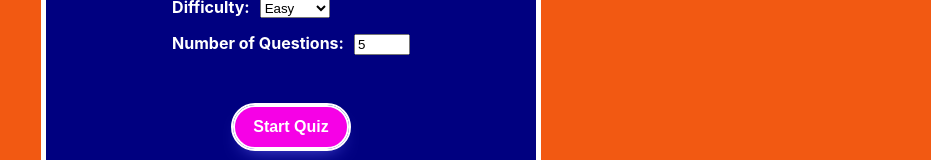
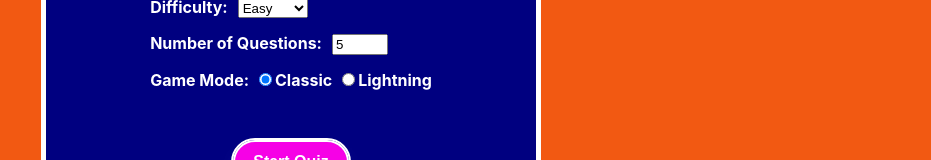
Before and after one commit to ShyLee873/BrainBash, a React (Create React App) app: page / in a window 1280 px wide. Shown: the part 387-547 px from the top of the page, without its empty margins (349-1280 px from the left). Built offline with nearby package versions, Linux system fonts and the light colour scheme; no server answers.

Commit message:
implemented classic/lightning mode

```diff
--- a/src/App.js
+++ b/src/App.js
@@ -23,7 +23,10 @@ export default function App() {
   const [showScore, setShowScore] = useState(false);
   const [answerHistory, setAnswerHistory] = useState([]);
   const [theme, setTheme] = useState(getInitialTheme);
+  const [timeLeft, setTimeLeft] = useState(5);
+  const [timeUp, setTimeUp] = useState(false);
   const [retryTick, setRetryTick] = useState(0);
+  const isLightingMode = quizSettings?.mode === "lightning";
     // StrictMode guard to prevent double fetch for same request in dev
   const lastRequestKeyRef = useRef(null);
   const retryFetch = useCallback (() => {
@@ -43,6 +46,48 @@ export default function App() {
   const toggleTheme = () => {
     setTheme((t) => (t === "dark" ? "light" : "dark"));
   };
+
+  // Timer effect
+  useEffect(() => {
+    if (!quizSettings || showScore) return;
+    if (!isLightingMode) return;
+    if (quizSettings.length === 0) return;
+    if (timeUp) return;
+
+    if (timeLeft <= 0) {
+      setTimeUp(true);
+      return;
+    }
+
+    const timer = setTimeout(() => {
+      setTimeLeft((prev) => prev - 1);
+    }, 500);
+
+    return () => clearTimeout(timer);
+  }, [quizSettings, questions, showScore, timeLeft, timeUp]);
+
+  // Reset timer when question changes
+  useEffect(() => {
+    if (isLightingMode) {
+      setTimeLeft(10);
+      setTimeUp(false);
+    }
+  }, [currentIndex, quizSettings]);
+
+  // Tiny pause when time runs out
+  useEffect(() => {
+    if (!timeUp) return;
+    if (!isLightingMode) return;
+
+    const currentQuestion = questions[currentIndex];
+    if (!currentQuestion) return;
+
+    const timeoutId = setTimeout(() => {
+      handleAnswer(false, currentQuestion, null);
+    }, 300);
+
+    return () => clearTimeout(timeoutId);
+  }, [timeUp, quizSettings, questions, currentIndex]);
 
   // Fetch questions once quizSettings is set
   useEffect(() => {
@@ -159,6 +204,8 @@ export default function App() {
           handleAnswer={handleAnswer}
           currentIndex={currentIndex}
           totalQuestions={questions.length}
+          mode={quizSettings?.mode}
+          timeLeft={timeLeft}
         />
       ) : (
         <p>Loading question...</p>
--- a/src/components/Question.js
+++ b/src/components/Question.js
@@ -4,7 +4,7 @@ import './Question.css';
 const correctSound = new Audio('/sounds/correct.wav');
 const incorrectSound = new Audio('/sounds/incorrect.wav');
 
-export default function Question({ question, handleAnswer, currentIndex, totalQuestions }) {
+export default function Question({ question, handleAnswer, currentIndex, totalQuestions, mode, timeLeft }) {
   const [shuffledAnswers, setShuffledAnswers] = useState([]);
   const [selectedAnswer, setSelectedAnswer] = useState(null);
   const [, setIsCorrect] = useState(null);
@@ -36,6 +36,9 @@ export default function Question({ question, handleAnswer, currentIndex, totalQu
   };
 
   const handleSelect = (answer) => {
+    if (selectedAnswer) return;
+    if (mode === "lightning" && timeLeft <= 0) return;
+
     setSelectedAnswer(answer);
     const correct = answer === question.correct_answer;
     setIsCorrect(correct);
@@ -52,6 +55,9 @@ export default function Question({ question, handleAnswer, currentIndex, totalQu
 
   return (
     <div className="question-card">
+      {mode === "lightning" && (
+        <p className="timer">⏱</p>
+      )}
       <h2 className="question-text">{decodeHtml(question.question)}</h2>
       <div className="answer-buttons">
         {shuffledAnswers.map((answer, index) => {
--- a/src/components/StartScreen.js
+++ b/src/components/StartScreen.js
@@ -1,10 +1,11 @@
 import React, { useState, useEffect } from 'react';
 
-function StartScreen({ onStart }) {
+export default function StartScreen({ onStart }) {
   const [category, setCategory] = useState('');
   const [difficulty, setDifficulty] = useState('easy');
   const [amount, setAmount] = useState(5);
   const [categories, setCategories] = useState([]);
+  const [mode, setMode] = useState("classic")
 
   useEffect(() => {
     fetch('https://opentdb.com/api_category.php')
@@ -14,7 +15,7 @@ function StartScreen({ onStart }) {
 
   const handleSubmit = (e) => {
     e.preventDefault();
-    onStart({ category, difficulty, amount });
+    onStart({ category, difficulty, amount, mode });
   };
 
   return (
@@ -53,10 +54,35 @@ function StartScreen({ onStart }) {
           />
         </label>
 
+        <label>
+          Game Mode:
+          <label>
+            <input
+              type="radio"
+              value="classic"
+              name="mode"
+              className="mode"
+              checked={mode === "classic"}
+              onChange={(e) => setMode(e.target.value)}
+            />
+            Classic
+          </label>
+
+          <label>
+            <input
+              type="radio"
+              value="lightning"
+              name="mode"
+              className="mode"
+              checked={mode === "lightning"}
+              onChange={(e) => setMode(e.target.value)}
+            />
+            Lightning
+          </label>
+        </label>
+
         <button className="start-button" type="submit">Start Quiz</button>
       </form>
     </div>
   );
 }
-
-export default StartScreen;
```
